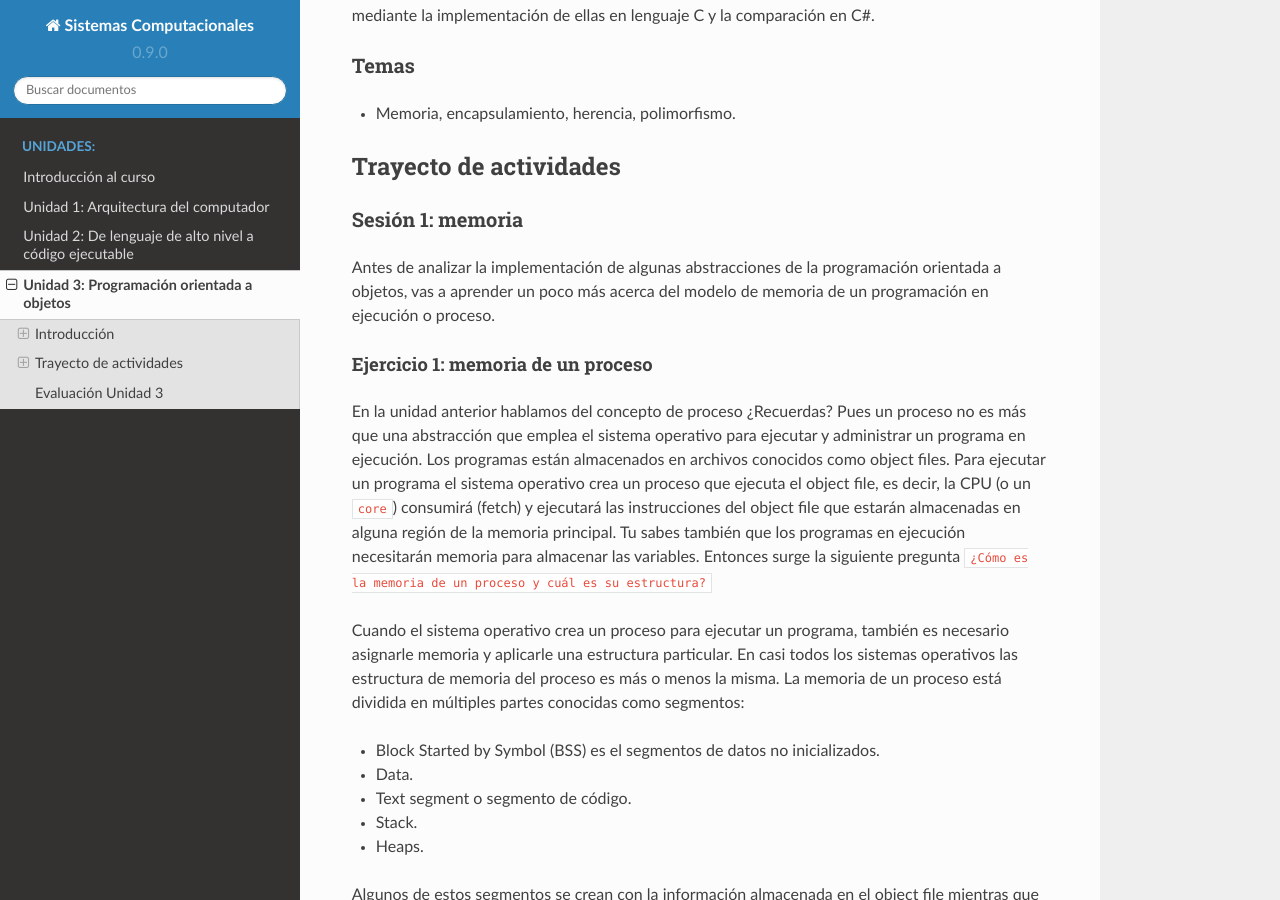
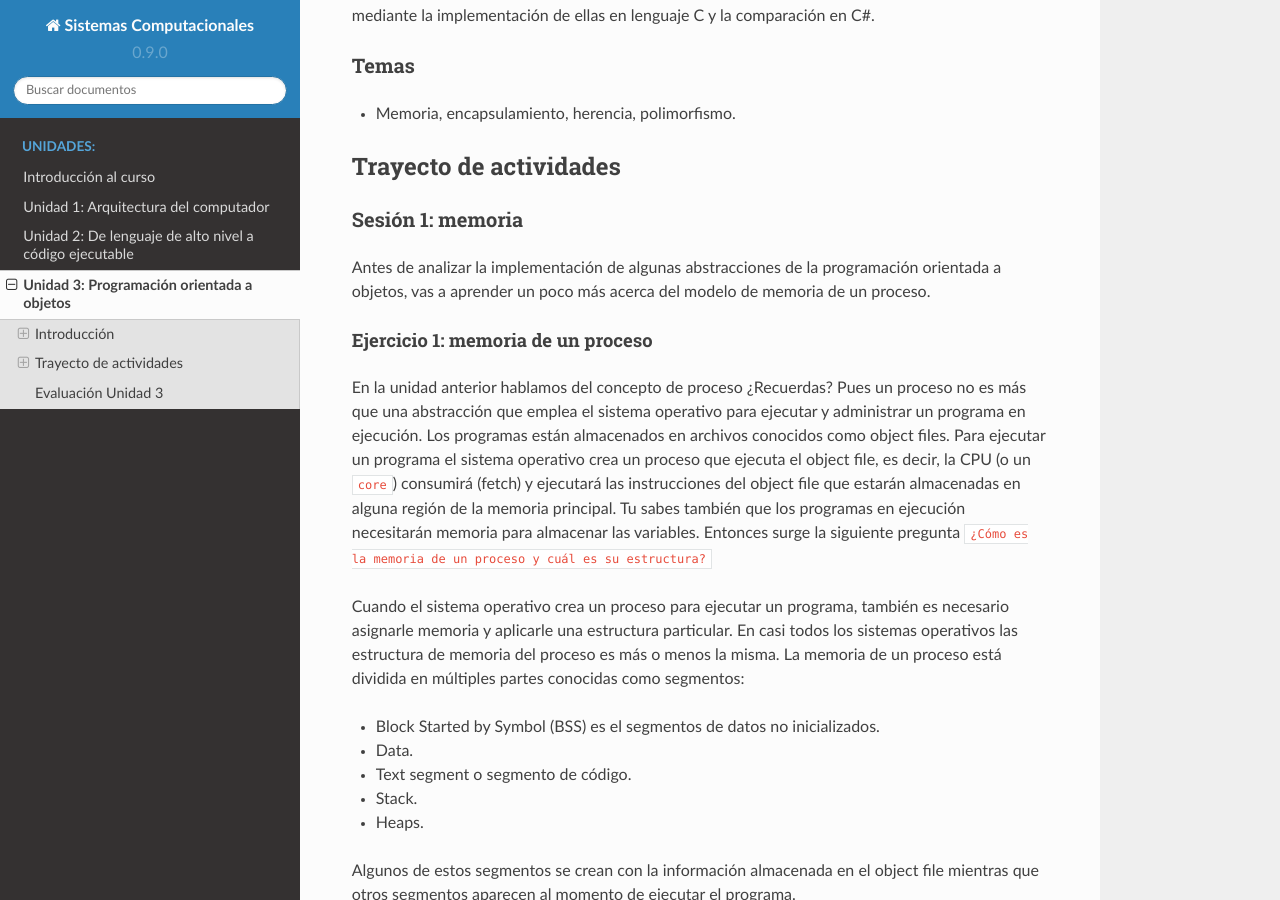
Before and after one commit to juanferfranco/SistemasComputacionales, a Sphinx documentation site: the page built from docs/_unidad3/unidad3.rst, in a window 1280 px wide and 900 px high, scrolled down 358 px. Built offline with Sphinx 7.4.7 and the Read the Docs theme 2.0.0, drawn with Linux system fonts in a browser that asks for light colours.

Commit message:
minor fix

```diff
--- a/docs/_unidad3/unidad3.rst
+++ b/docs/_unidad3/unidad3.rst
@@ -27,7 +27,7 @@ Sesión 1: memoria
 
 Antes de analizar la implementación de algunas abstracciones de la
 programación orientada a objetos, vas a aprender un poco más acerca
-del modelo de memoria de un programación en ejecución o proceso.
+del modelo de memoria de un proceso.
 
 Ejercicio 1: memoria de un proceso
 ^^^^^^^^^^^^^^^^^^^^^^^^^^^^^^^^^^^^^
```
